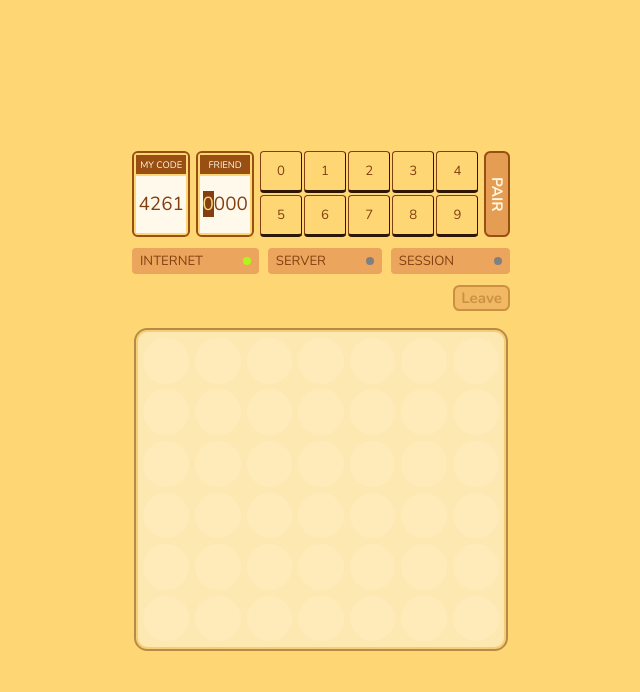
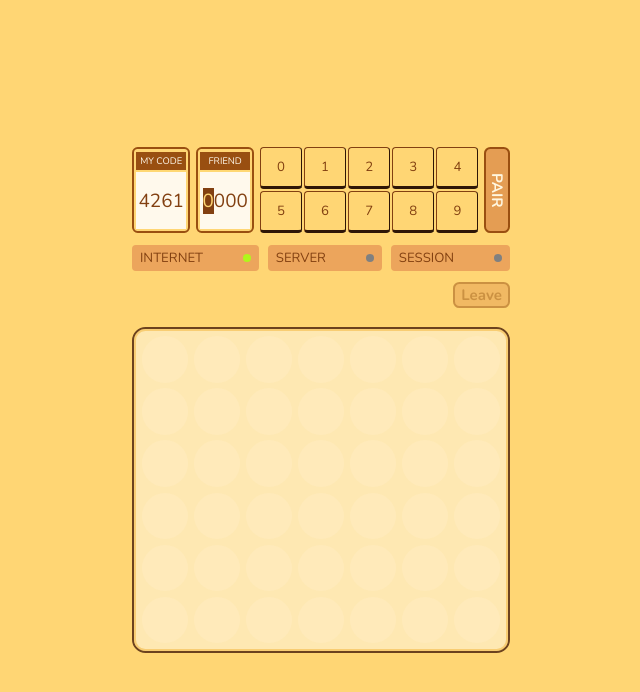
Before and after one commit to marinm/connect-four, a React (Vite) app: page / in a window 1280 px wide. Shown: the top 692 px of the page, without its empty margins (319-959 px from the left). Built offline with nearby package versions, Linux system fonts and the light colour scheme.

Commit message:
use wrapper div instead of outline for outer border

```diff
--- a/src/components/GameGrid.tsx
+++ b/src/components/GameGrid.tsx
@@ -26,18 +26,20 @@ export function GameGrid({ room, game }: Props) {
     const disabled = !room.ready;
 
     return (
+        <div style={{ width: "100%" }}>
+            <div
+                style={{ border: "0.2ch solid #6c421e", borderRadius: "1.2ch" }}
+            >
                 <div
                     style={{
                         backgroundColor: "#fefaf0",
                         border: "0.2ch solid #f2c673",
-                outline: "0.2ch solid #6c421e",
                         boxSizing: "border-box",
                         padding: "0.5ch",
                         borderRadius: "1ch",
                         display: "grid",
                         gridTemplateColumns: "repeat(7, 1fr)",
                         gap: "0.5ch",
-                width: "98%",
                         opacity: disabled ? "0.5" : "",
                     }}
                 >
@@ -53,5 +55,7 @@ export function GameGrid({ room, game }: Props) {
                         );
                     })}
                 </div>
+            </div>
+        </div>
     );
 }
```
Lines whose indentation alone changed are shown as unchanged.
